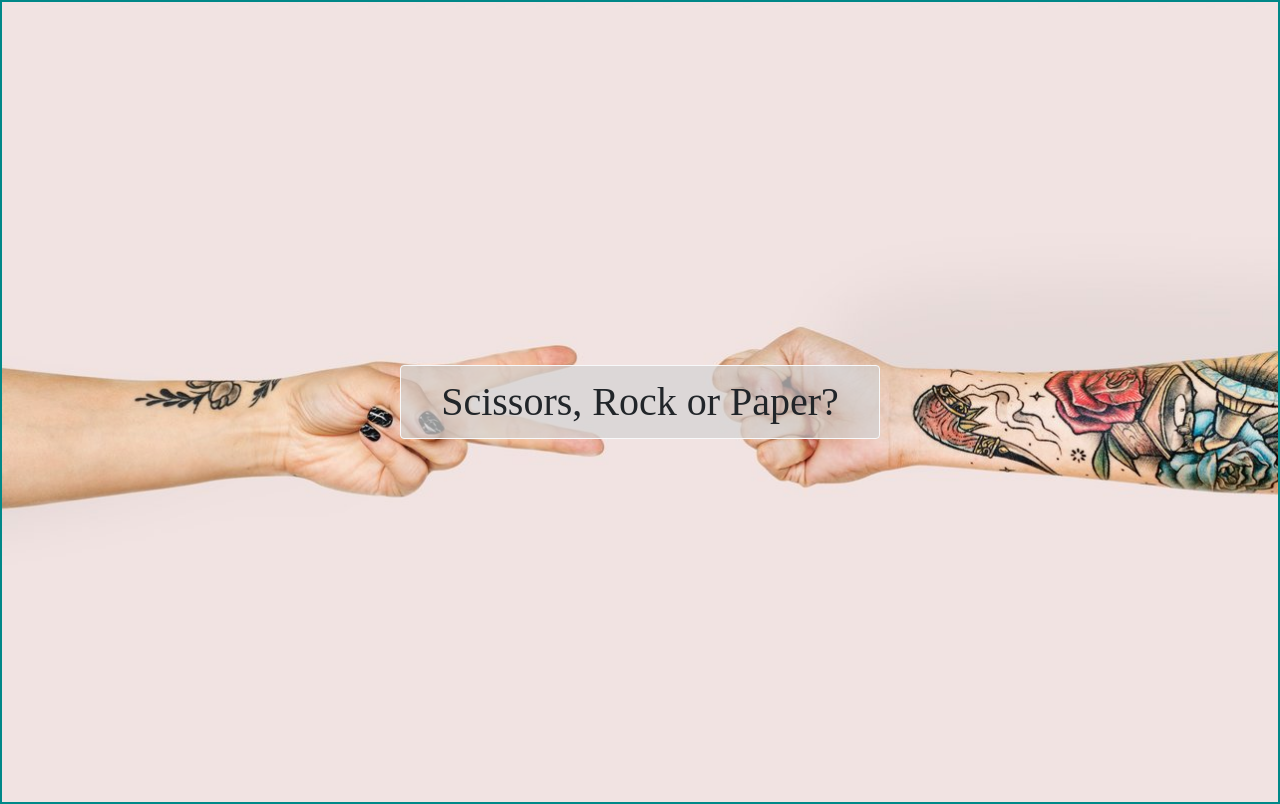
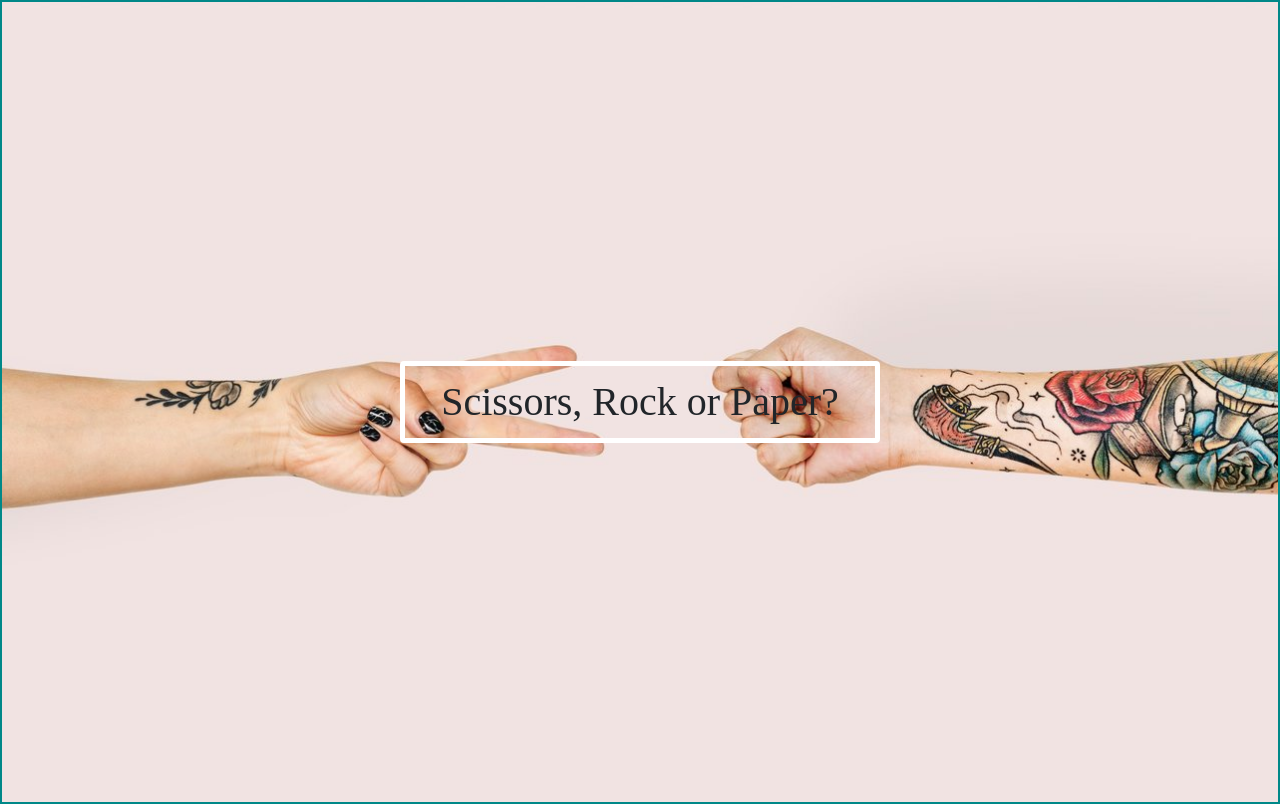
Before and after one commit to mihneavlad/react-scissors-rock-paper, a React (Create React App) app: page / in a window 1280 px wide. Built offline with nearby package versions, Linux system fonts and the light colour scheme; the HTML template or start-up script is replaced by a standard one; a web font is replaced by a local one.

Commit message:
Final Working Version!

```diff
--- a/src/sass/main.scss
+++ b/src/sass/main.scss
@@ -68,9 +68,10 @@ button:hover {
 
 .btn-light {
   width: 30rem;
-  background-color: rgba(211, 211, 211, 0.7);
+  background-color: rgba(211, 211, 211, 0);
   color: rgb(33, 37, 41);
   font-size: 2.5rem;
+  border: 5px solid #fff;
 }
 
 p {
```
Also changed, not shown: src/css/main.css.
